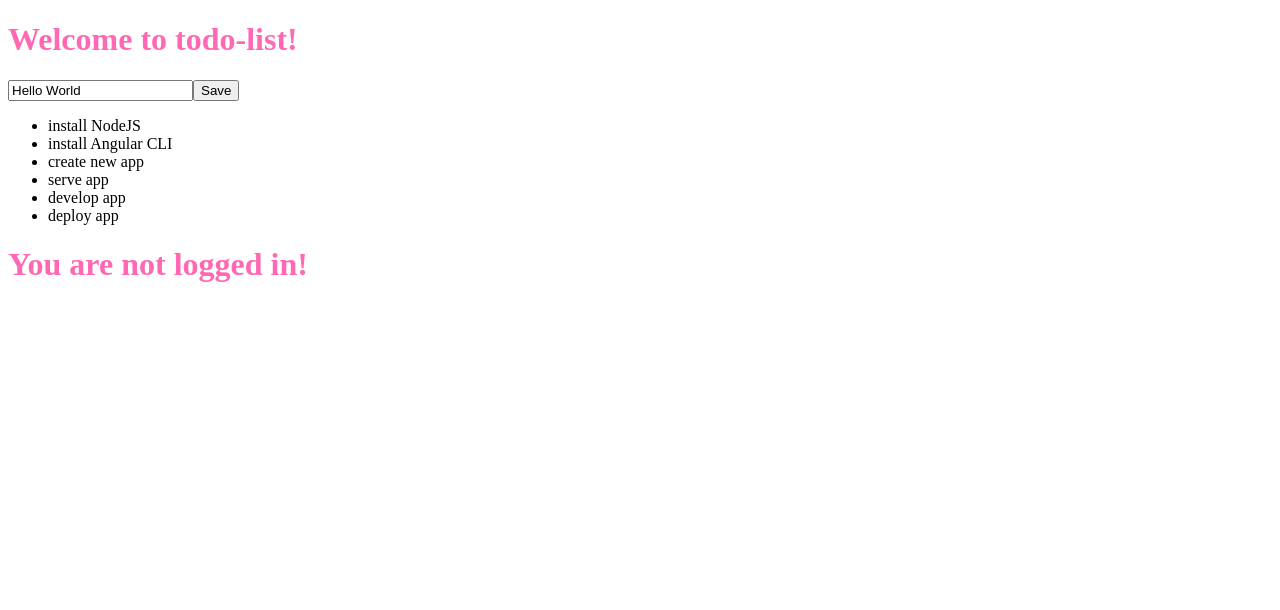
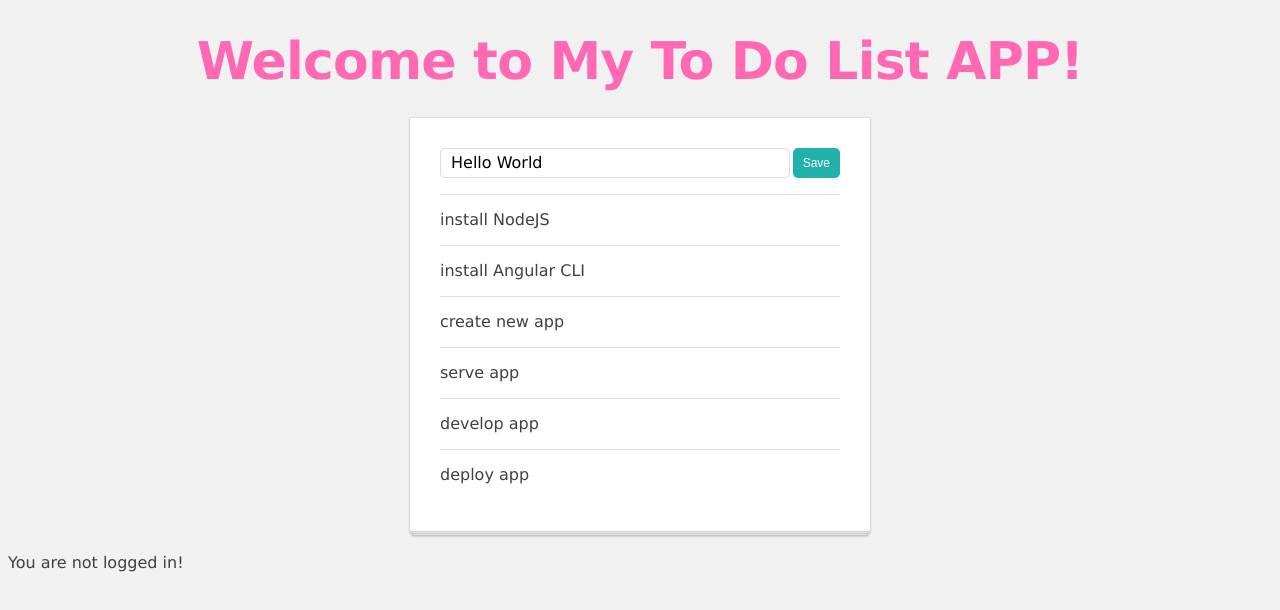
Before and after one commit to LenaVolzhina/playing-with-js, an Angular app in the folder ng_girls_tutorial/: page / in a window 1280 px wide. Shown: the top 610 px of the page. Built offline with nearby package versions, Linux system fonts and the light colour scheme.

Commit message:
add elements to list, styles

```diff
--- a/ng_girls_tutorial/src/app/app.component.ts
+++ b/ng_girls_tutorial/src/app/app.component.ts
@@ -2,33 +2,15 @@
 
 @Component({
   selector: 'app-root',
-  // templateUrl: './app.component.html',
   template: `
-      <h1>
-          Welcome to {{ title }}!
-      </h1>
+    <h1 class="app-title">
+      Welcome to {{ title }}!
+    </h1>
 
-      <app-input-button-unit></app-input-button-unit>
-
-      <ul>
-          <li *ngFor="let todoItem of todoList">
-              <app-todo-item [item]="todoItem"></app-todo-item>
-          </li>
-      </ul>
-
-      <h1 *ngIf="userLoggedIn">Welcome!</h1>
-      <h1 *ngIf="!userLoggedIn">You are not logged in!</h1>
+    <app-list-manager></app-list-manager>
   `,
   styleUrls: ['./app.component.css']
 })
 export class AppComponent {
-  title = 'todo-list';
-  todoList = [
-    {title: 'install NodeJS'},
-    {title: 'install Angular CLI'},
-    {title: 'create new app'},
-    {title: 'serve app'},
-    {title: 'develop app'},
-    {title: 'deploy app'},
-  ];
+  title = 'My To Do List APP';
 }
--- a/ng_girls_tutorial/src/app/app.module.ts
+++ b/ng_girls_tutorial/src/app/app.module.ts
@@ -4,12 +4,14 @@
 import { AppComponent } from './app.component';
 import { InputButtonUnitComponent } from './input-button-unit/input-button-unit.component';
 import { TodoItemComponent } from './todo-item/todo-item.component';
+import { ListManagerComponent } from './list-manager/list-manager.component';
 
 @NgModule({
   declarations: [
     AppComponent,
     InputButtonUnitComponent,
-    TodoItemComponent
+    TodoItemComponent,
+    ListManagerComponent
   ],
   imports: [
     BrowserModule
--- a/ng_girls_tutorial/src/app/input-button-unit/input-button-unit.component.css
+++ b/ng_girls_tutorial/src/app/input-button-unit/input-button-unit.component.css
@@ -0,0 +1,15 @@
+.todo-input {
+  padding: 4px 10px 4px;
+  font-size: 16px;
+  font-family: 'Lucida Grande', Verdana, sans-serif;
+  line-height: 20px;
+  border: solid 1px #dddddd;
+  border-radius: 5px;
+  flex-grow: 1;
+}
+
+:host(:not([hidden])) {
+  display: flex;
+  justify-content: space-between;
+  flex-grow: 1;
+}
--- a/ng_girls_tutorial/src/app/input-button-unit/input-button-unit.component.ts
+++ b/ng_girls_tutorial/src/app/input-button-unit/input-button-unit.component.ts
@@ -1,13 +1,15 @@
-import { Component, OnInit } from '@angular/core';
+import {Component, EventEmitter, OnInit, Output} from '@angular/core';
 
 @Component({
   selector: 'app-input-button-unit',
   template: `
-      <input #inputElementRef
+      <input class="todo-input"
+             #inputElementRef
              [value]="title"
-             (keyup.enter)="changeTitle($event.target.value)">
+             (keyup.enter)="submitValue($event.target.value)">
 
-      <button (click)="changeTitle(inputElementRef.value)">
+      <button class="btn"
+              (click)="submitValue(inputElementRef.value)">
           Save
       </button>
   `,
@@ -16,12 +18,14 @@
 export class InputButtonUnitComponent implements OnInit {
   title = 'Hello World';
 
+  @Output() submit: EventEmitter<string> = new EventEmitter();
+
   constructor() { }
 
   ngOnInit() {
   }
 
-  changeTitle(newTitle: string) {
-    this.title = newTitle;
+  submitValue(newTitle: string) {
+    this.submit.emit(newTitle);
   }
 }
--- /dev/null
+++ b/ng_girls_tutorial/src/app/interfaces/todo-item.ts
@@ -0,0 +1,4 @@
+export interface TodoItem {
+  title: string;
+  completed?: boolean;
+}
--- /dev/null
+++ b/ng_girls_tutorial/src/app/list-manager/list-manager.component.css
@@ -0,0 +1,39 @@
+.todo-app {
+  position: relative;
+  width: 400px;
+  padding: 30px 30px 15px;
+  background: white;
+  border: 1px solid;
+  border-color: #dfdcdc #d9d6d6 #ccc;
+  border-radius: 2px;
+  -webkit-box-shadow: 0 1px 2px rgba(0, 0, 0, 0.1);
+  box-shadow: 0 1px 2px rgba(0, 0, 0, 0.1);
+  margin: 20px auto;
+}
+
+.todo-app::before, .todo-app::after {
+  content: '';
+  position: absolute;
+  z-index: -1;
+  height: 4px;
+  background: white;
+  border: 1px solid #ccc;
+  border-radius: 2px;
+}
+
+.todo-app::after {
+  bottom: -3px;
+  left: 0;
+  right: 0;
+  -webkit-box-shadow: 0 1px 2px rgba(0, 0, 0, 0.1);
+  box-shadow: 0 1px 2px rgba(0, 0, 0, 0.1);
+}
+
+.todo-app::before {
+  bottom: -5px;
+  left: 2px;
+  right: 2px;
+  border-color: #c4c4c4;
+  -webkit-box-shadow: 0 1px 2px rgba(0, 0, 0, 0.15);
+  box-shadow: 0 1px 2px rgba(0, 0, 0, 0.15);
+}
--- /dev/null
+++ b/ng_girls_tutorial/src/app/list-manager/list-manager.component.ts
@@ -0,0 +1,40 @@
+import { Component, OnInit } from '@angular/core';
+import { TodoItem } from '../interfaces/todo-item';
+
+@Component({
+  selector: 'app-list-manager',
+  template: `
+    <div class="todo-app">
+      <app-input-button-unit (submit)="addItem($event)"></app-input-button-unit>
+
+      <ul>
+          <li *ngFor="let todoItem of todoList">
+              <app-todo-item [item]="todoItem"></app-todo-item>
+          </li>
+      </ul>
+    </div>
+    <h1 *ngIf="userLoggedIn">Welcome!</h1>
+    <h1 *ngIf="!userLoggedIn">You are not logged in!</h1>
+  `,
+  styleUrls: ['./list-manager.component.css']
+})
+export class ListManagerComponent implements OnInit {
+  todoList: TodoItem[] = [
+    {title: 'install NodeJS'},
+    {title: 'install Angular CLI'},
+    {title: 'create new app'},
+    {title: 'serve app'},
+    {title: 'develop app'},
+    {title: 'deploy app'},
+  ];
+
+  constructor() { }
+
+  ngOnInit() {
+  }
+
+  addItem(title: string) {
+    // ES6 Object Property Value Shorthand
+    this.todoList.push({ title });
+  }
+}
--- a/ng_girls_tutorial/src/app/todo-item/todo-item.component.css
+++ b/ng_girls_tutorial/src/app/todo-item/todo-item.component.css
@@ -0,0 +1,18 @@
+.todo-item {
+  padding: 10px 0;
+  border-top: solid 1px #ddd;
+  min-height: 30px;
+  line-height: 30px;
+  display: flex;
+  justify-content: space-between;
+}
+
+.todo-checkbox {
+  flex-shrink: 0;
+  margin: auto 1ex auto 0;
+}
+
+.todo-title {
+  flex-grow: 1;
+  padding-left: 11px;
+}
--- a/ng_girls_tutorial/src/app/todo-item/todo-item.component.ts
+++ b/ng_girls_tutorial/src/app/todo-item/todo-item.component.ts
@@ -1,14 +1,18 @@
 import { Component, Input, OnInit } from '@angular/core';
+import { TodoItem } from '../interfaces/todo-item';
+
 
 @Component({
   selector: 'app-todo-item',
   template: `
-      {{ item.title }}
+      <div class="todo-item">
+        {{ item.title }}
+      </div>
   `,
   styleUrls: ['./todo-item.component.css']
 })
 export class TodoItemComponent implements OnInit {
-  @Input() item;
+  @Input() item: TodoItem;
 
   constructor() { }
 
--- a/ng_girls_tutorial/src/styles.css
+++ b/ng_girls_tutorial/src/styles.css
@@ -1 +1,53 @@
-/* You can add global styles to this file, and also import other style files */
+html, body, div, span,
+h1, p, ul, li {
+  padding: 0;
+  border: 0;
+  font: inherit;
+  vertical-align: baseline;
+}
+
+body {
+  background: #f1f1f1;
+  font-size: 16px;
+  line-height: 22px;
+  color: #404040;
+  font-family: 'Lucida Grande', Verdana, sans-serif;
+}
+
+ol, ul {
+  list-style: none;
+}
+
+.btn {
+  background: lightseagreen;
+  color: #fff;
+  padding: 3px 10px;
+  margin: 0 0 0 3px;
+  border: none;
+  border-radius: 5px;
+  font-size: 12px;
+  line-height: 24px;
+  cursor: pointer;
+  vertical-align: bottom;
+}
+
+.btn:hover {
+  background: lightslategrey;
+}
+
+.btn-red {
+  background: red;
+}
+
+.btn-red:hover {
+  background: darkred;
+}
+
+.app-title {
+  font-size: 52px;
+  line-height: 52px;
+  margin-bottom: 30px;
+  font-weight: bold;
+  text-align: center;
+  letter-spacing: -0.8px;
+}
```
Also changed, not shown: 2 other files (tests, documents, lock files or other folders).
